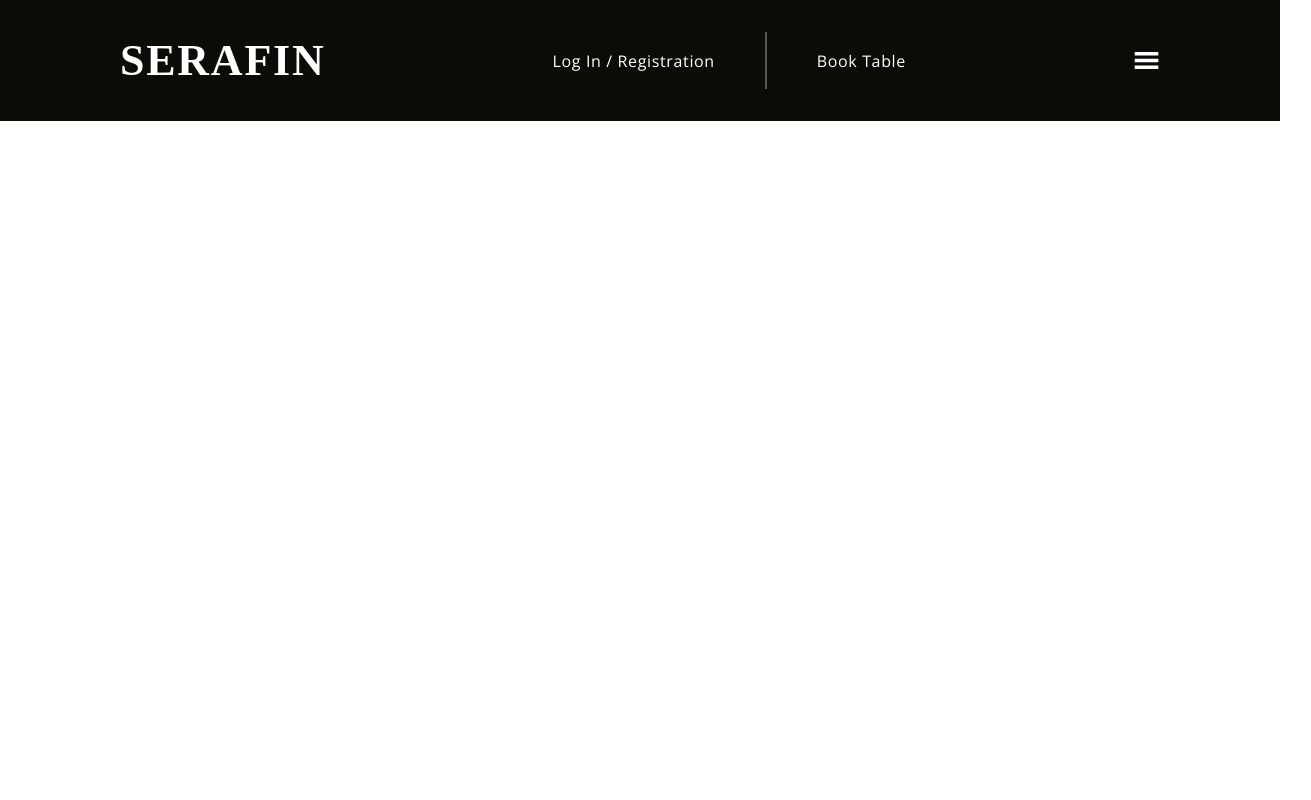
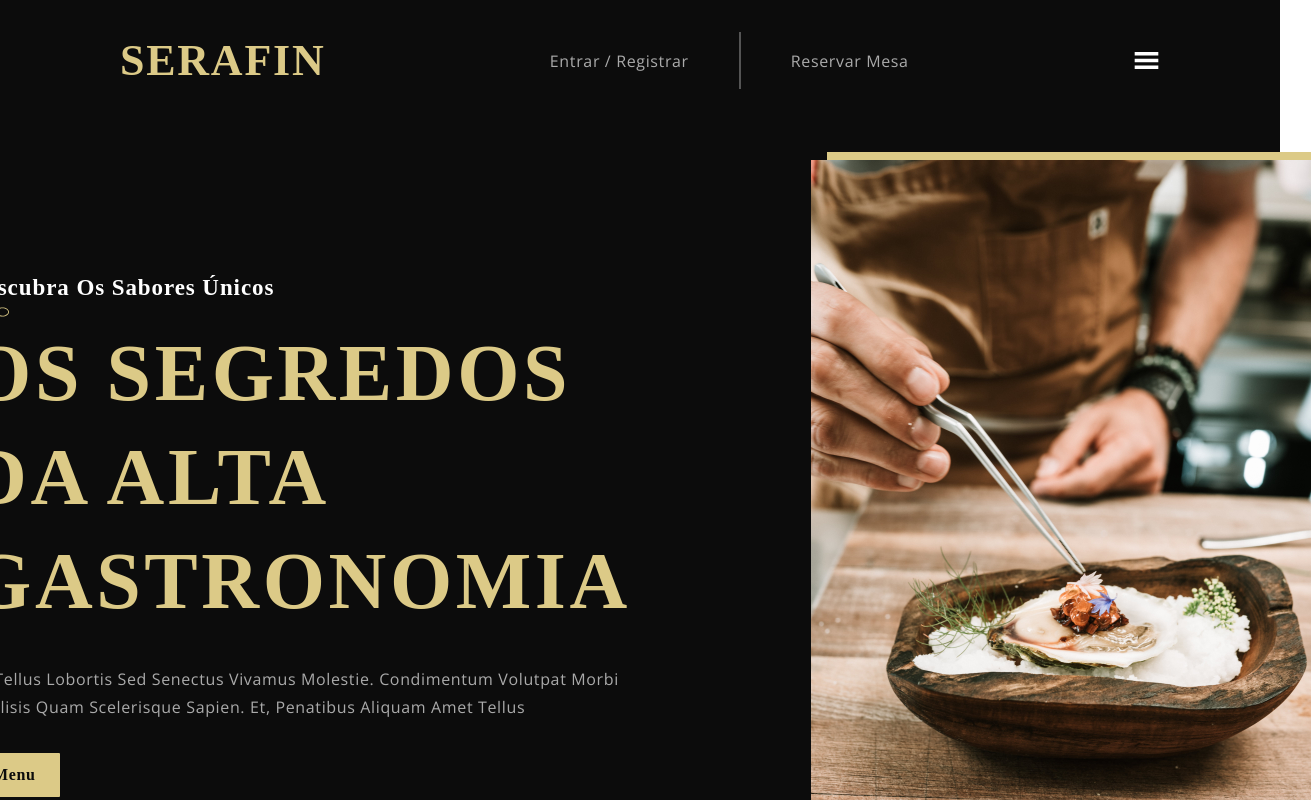
Before and after one commit to brunovalleDev/serafin-gastronomia, a React (Create React App) app: page / in a window 1280 px wide. Shown: the top 800 px of the page, 1311 px wide, since content can reach past the window. Built offline with nearby package versions, Linux system fonts and the light colour scheme; a web font is replaced by a local one.

Commit message:
Melhorias na Navbar e construção da seção Header (responsividade pendente)

```diff
--- a/src/App.css
+++ b/src/App.css
@@ -1,5 +1,5 @@
 .section__padding {
-  padding: 4rem 6rem;
+  padding: 4rem 19rem;
 }
 
 .flex__center {
@@ -53,7 +53,7 @@
 }
 
 .custom__button {
-  background-color: var(--color-crimson);
+  background-color: var(--color-golden);
   color: var(--color-black);
   font-family: var(--font-base);
   font-weight: 700;
@@ -65,6 +65,11 @@
   border: none;
   outline: none;
   cursor: pointer;
+  transition: 0.5s ease;
+}
+
+.custom__button:hover {
+  background-color: #dbc268;
 }
 
 .p__cormorant {
@@ -80,7 +85,7 @@
 
 .p__opensans {
   font-family: var(--font-alt);
-  color: var(--color-white);
+  color: #AAA;
   font-weight: 400;
   letter-spacing: 0.04em;
   text-transform: capitalize;
--- a/src/App.js
+++ b/src/App.js
@@ -1,12 +1,13 @@
 import React from 'react';
 
 import { AboutUs, Chef, FindUs, Footer, Gallery, Header, Intro, Laurels, SpecialMenu } from './container';
-import { Navbar } from './components';
+import { Navbar} from './components';
 import './App.css';
 
 const App = () => (
   <div>
     <Navbar />
+    <Header />
   </div>
 );
 
--- a/src/components/Navbar/Navbar.css
+++ b/src/components/Navbar/Navbar.css
@@ -1,17 +1,19 @@
 .app__navbar {
-  background: #0C0B08;
+  background: var(--color-black);
+
   padding: 2rem 7.5rem;
+
+  position: fixed;
+  width: 100%;
+  z-index: 999;
 
   display: flex;
   align-items: center;
   justify-content: space-between;
-  position: fixed;
-  width: 100%;
-  z-index: 999;
 }
 
 .app__navbar-logo {
-  color: var(--color-white);
+  color: var(--color-golden);
   font-family: var(--font-base);
   font-size: 44px;
   font-style: normal;
@@ -21,119 +23,114 @@
   text-transform: uppercase;
 }
 
+
 .app__navbar-links {
   display: flex;
+  justify-content: flex-start;
   align-items: center;
-  justify-content: center;
-  gap: 32px;
+  gap: 2rem;
   margin: 0 2rem;
 }
 
+.app__navbar-links a {
+  transition: 2s ease-in;
+}
 
 .app__navbar-links a:hover {
-  border-bottom: 1px solid white;
+  border-bottom: 1px solid var(--color-gray);
 }
 
 .app__navbar-login {
   display: flex;
-  justify-content: center;
   align-items: center;
+  justify-content: flex-end;
+  gap: 3.125rem;
 }
 
 .app__navbar-login a {
-  transition: 1s ease;
+  transition: 0.2s ease;
 }
 
-
 .app__navbar-login a:hover {
-  border-bottom: 1px solid var(--color-golden);
+  border-bottom: 1px solid var(--color-golden)
 }
 
 .app__navbar-login div {
   width: 2px;
   height: 57px;
-  margin: 0 3.125rem;
   background: var(--color-gray);
 }
 
 .app__navbar-smallscreen {
-  display: flex;
-  justify-content: center;
-  align-items: center;
   display: none;
 }
 
-.app__navbar-smallscreen .hamburger-icon {
-  cursor: pointer;
-}
-
 .app__navbar-smallscreen_overlay {
-  position: fixed;
+  border: 1px solid orange;
+  position: absolute;
   top: 0;
   left: 0;
+  z-index: 5;
+  background: var(--color-black);
   width: 100%;
   height: 100vh;
-  background: var(--color-black);
+
   display: flex;
   align-items: center;
   justify-content: center;
-  z-index: 5;
+  flex-direction: column;
 
-  animation: smallscreen 0.5s linear both;
+  animation: smallscreen-overlay 0.5s ease-in-out both;
 }
 
-@keyframes smallscreen {
+@keyframes smallscreen-overlay {
   0% {
     transform: translateY(-25%);
   }
 
   100% {
-    transform: translateY(0);
+    transform: translateY(0%);
   }
 }
 
 .overlay__close {
+  font-size: 27px;
   color: var(--color-golden);
+  cursor: pointer;
+
   position: absolute;
-  top: 2.8rem;
+  top: 2.7rem;
   right: 7.5rem;
-  cursor: pointer;
 }
 
 .app__navbar-smallscreen_links {
   display: flex;
   flex-direction: column;
+  align-items: center;
+  justify-content: flex-start;
   gap: 2rem;
 }
 
 .app__navbar-smallscreen_links li {
-  text-align: center;
+  font-size: 2rem;
   color: var(--color-golden);
-  font-size: 2rem;
-  font-weight: 400;
 }
 
-.app__navbar-smallscreen_links li a {
-  transition: 1s ease-in;
+.app__navbar-smallscreen_links a {
+  transition: .2s ease;
 }
 
-.app__navbar-smallscreen_links li a:hover {
-  border-bottom: 1px solid var(--color-golden);
+.app__navbar-smallscreen_links a:hover {
+  border-bottom: 1px solid var(--color-white);
 }
 
-@media only screen and (max-width: 767px) {
+@media screen and (max-width: 960px) {
+
   .app__navbar {
     padding: 2rem 2rem;
   }
 
-  .app__navbar-logo {
-    font-size: 36px;
-  }
-
-  .app__navbar-links {
-    display: none;
-  }
-
+  .app__navbar-links,
   .app__navbar-login {
     display: none;
   }
@@ -143,26 +140,12 @@
   }
 
   .overlay__close {
-    top: 2.8rem;
-    right: 2rem;
+    right: 1.5rem;
   }
 }
 
-@media only screen and (max-width: 1024px) {
-  .app__navbar-links {
-    display: none;
-  }
+@media screen and (max-width: 1280px) {
 
-  .app__navbar-login {
-    display: none;
-  }
-
-  .app__navbar-smallscreen {
-    display: flex;
-  }
-}
-
-@media only screen and (max-width: 1400px) {
   .app__navbar-links {
     display: none;
   }
@@ -171,28 +154,3 @@
     display: flex;
   }
 }
-
-
-/* Dúvidas e possíveis correções:
-
-Erros cometidos:
-
-Registration e Book table não precisam estar em um parágrafo, basta colocar o link.
-
-o wrapper que fica com o hamburguer menu não se chama OVERLAY, afinal, o overlay é o que vem depois. Então, basta mudar para smallscreen e, em seguida, para smallscreen_overlay.
-
-Agora, basta refazer utilizando essas correções.
-
-DÚVIDAS PARA TIRAR DEPOIS:
-
-Quanto ao espaçamento da barra de navegação: eu utilizei, neste exemplo, margin-left e right com porcentagem até chegar no que eu queria. Porém, com o space-between tudo ficou mais responsível. Depois verifique isso.
-
-Erros no CSS do Navbar: o efeito de borda foi feito no li, não no a.
-
-Quando for fazer borderbottom, faça diretamente no a.
-
-.app__navbar-smallscreen_overlay: você se esqueceu do z-index.
-
-Pronto! Esta completamente responsivo. Basta refazer amanha com as mesmas medidas.
-
-*/
--- a/src/components/Navbar/Navbar.jsx
+++ b/src/components/Navbar/Navbar.jsx
@@ -4,41 +4,40 @@ import { MdOutlineRestaurantMenu } from 'react-icons/md';
 import './Navbar.css';
 
 const Navbar = () => {
-  const [toggleMenu, setToggleMenu] = React.useState(false);
+  const [toggleMenu, setToggleMenu] = React.useState(false)
   return (
-    <div className="app__navbar">
+    <nav className="app__navbar">
       <h1 className="app__navbar-logo">Serafin</h1>
 
       <ul className="app__navbar-links">
         <li className="p__opensans"><a href="#home">home</a></li>
         <li className="p__opensans"><a href="#sobre">sobre</a></li>
-        <li className="p__opensans"><a href="#premios">prêmios</a></li>
+        <li className="p__opensans"><a href="#premios">premios</a></li>
         <li className="p__opensans"><a href="#contato">contato</a></li>
         <li className="p__opensans"><a href="#menu">menu</a></li>
       </ul>
 
       <div className="app__navbar-login">
-        <a href="#" className="p__opensans">log in / registration</a>
+        <a href="#login" className="p__opensans">Entrar / Registrar</a>
         <div />
-        <a href="#" className="p__opensans">book table</a>
+        <a href="#" className="p__opensans">Reservar mesa</a>
       </div>
-
       <div className="app__navbar-smallscreen">
-        <GiHamburgerMenu fontSize={27} color="#fff" onClick={() => setToggleMenu(true)} className="hamburger-icon" />
+        <GiHamburgerMenu fontSize={27} color="#fff" style={{ cursor: 'pointer' }} onClick={() => setToggleMenu(true)} />
         {toggleMenu && (
           <div className="app__navbar-smallscreen_overlay">
-            <MdOutlineRestaurantMenu class="overlay__close" fontSize={27} onClick={() => setToggleMenu(false)} />
+            <MdOutlineRestaurantMenu className="overlay__close" onClick={() => setToggleMenu(false)} />
             <ul className="app__navbar-smallscreen_links">
               <li className="p__cormorant"><a href="#home" onClick={() => setToggleMenu(false)}>home</a></li>
               <li className="p__cormorant"><a href="#sobre" onClick={() => setToggleMenu(false)}>sobre</a></li>
-              <li className="p__cormorant"><a href="#premios" onClick={() => setToggleMenu(false)}>prêmios</a></li>
+              <li className="p__cormorant"><a href="#premios" onClick={() => setToggleMenu(false)}>premios</a></li>
               <li className="p__cormorant"><a href="#contato" onClick={() => setToggleMenu(false)}>contato</a></li>
               <li className="p__cormorant"><a href="#menu" onClick={() => setToggleMenu(false)}>menu</a></li>
             </ul>
           </div>
         )}
       </div>
-    </div>
+    </nav>
   )
 }
 
--- a/src/components/SubHeading/SubHeading.jsx
+++ b/src/components/SubHeading/SubHeading.jsx
@@ -1,9 +1,18 @@
 import React from 'react';
+import { images } from '../../constants';
 
-const SubHeading = () => (
-  <div>
-    SubHeading
+const SubHeading = ({ title }) => (
+  <div className="app__subHeading">
+    <p className="p__cormorant">{title}</p>
+    <img src={images.spoon} alt="spoon__img" />
   </div>
 );
 
 export default SubHeading;
+
+/* Erros que cometi para correção na revisão:
+
+1 - Ao invés de utilizar o h2, seria melhor utilizar o p, pois ele terá as caracteristicais de p__cormorant
+2 - A colher se chamará spoon__img
+3 - Cuidado na hora de escrever suas funções, lembre-se que quando você fizer com {} a palavra return será obrigatória.
+*/
--- a/src/constants/images.js
+++ b/src/constants/images.js
@@ -20,6 +20,7 @@ import award05 from '../assets/award05.png';
 import sign from '../assets/sign.png';
 import quote from '../assets/quote.png';
 import gericht from '../assets/gericht.png';
+import welcome2 from '../assets/welcome2.jpg';
 
 export default {
   bg,
@@ -44,4 +45,5 @@ export default {
   sign,
   quote,
   gericht,
+  welcome2
 };
--- a/src/container/Header/Header.css
+++ b/src/container/Header/Header.css
@@ -0,0 +1,56 @@
+.app__header {
+  background: var(--color-black);
+  padding: 10rem 19rem 4rem 19rem;
+  min-height: 100vh;
+  display: flex;
+  align-items: center;
+  justify-content: center;
+  width: 100%;
+  gap: 180px;
+}
+
+.app__header-content {
+  display: flex;
+  flex-direction: column;
+  align-items: flex-start;
+  justify-content: center;
+  width: 100%;
+}
+
+.app__header-content_title {
+  color: var(--color-golden);
+  font-family: var(--font-base);
+  font-size: 80px;
+  font-style: normal;
+  font-weight: 700;
+  line-height: 130%;
+  letter-spacing: 3.6px;
+  text-transform: uppercase;
+}
+
+
+.app__header-img {
+  display: flex;
+  align-items: center;
+  justify-content: center;
+  width: max-content;
+  box-shadow: 13px -11px 0px -3px rgba(220, 202, 135, 1);
+}
+
+.app__header-img img {
+  max-width: 500px;
+  object-fit: cover;
+}
+
+
+/* DÚVIDAS
+
+1 - Pesquisar sobre como deixar uma imagem estática. A imagem está diminuindo demais, o que tentaremos resolver com a ajuda de media queries.
+
+2 - De resto, parabéns. Você é um monstro!
+
+3 - Para que a imagem não fique responsiva, pelo menos em telas grandes A PRINCIPIO, basta deixar a imagem com um width fixo.
+
+4 - Eu coloquei max-width: 500px. O que isso significa? A imagem original é de 4000 x 6000. Quando eu coloco que o max de largura que ela vai ter é 500px, ele vai diminuir a imagem ATÉ chegar em 500px, sacou? É o maximo que ela vai ter. E ela não vai diminuir responsivamente, sem que eu coloque alguma porcentagem ou algo do tipo. É uma excelente forma de trabalharmos.
+
+*/
--- a/src/container/Header/Header.jsx
+++ b/src/container/Header/Header.jsx
@@ -1,11 +1,29 @@
 import React from 'react';
+import { images } from '../../constants';
+import { SubHeading } from '../../components/';
 
 import './Header.css';
 
 const Header = () => (
-  <div>
-    Header
+  <div className="app__header">
+    <div className="app__header-content">
+      <SubHeading title="Descubra Os Sabores Únicos" className='sub' />
+      <h1 className="app__header-content_title">Os Segredos da Alta Gastronomia</h1>
+      <p className="p__opensans" style={{ margin: '2rem 0' }}>Sit tellus lobortis sed senectus vivamus molestie. Condimentum volutpat morbi facilisis quam scelerisque sapien. Et, penatibus aliquam amet tellus </p>
+      <button type='button' className="custom__button">Menu</button>
+    </div>
+    <div className="app__header-img">
+      <img src={images.welcome2} alt="header_img" />
+    </div>
   </div>
 );
 
 export default Header;
+
+/* Erros cometidos:
+
+1 - no p, bastaria colocar a classe p__opensans, afinal, você já preparou ela para deixar todos os parágrafos com um estilo padrão.
+
+2 - no h1, não existe a classe headtext-cormorant, faça sua propria classe depois estilize de acordo com o figma.
+
+*/
```
Also changed, not shown: src/assets/welcome2.jpg (added).
